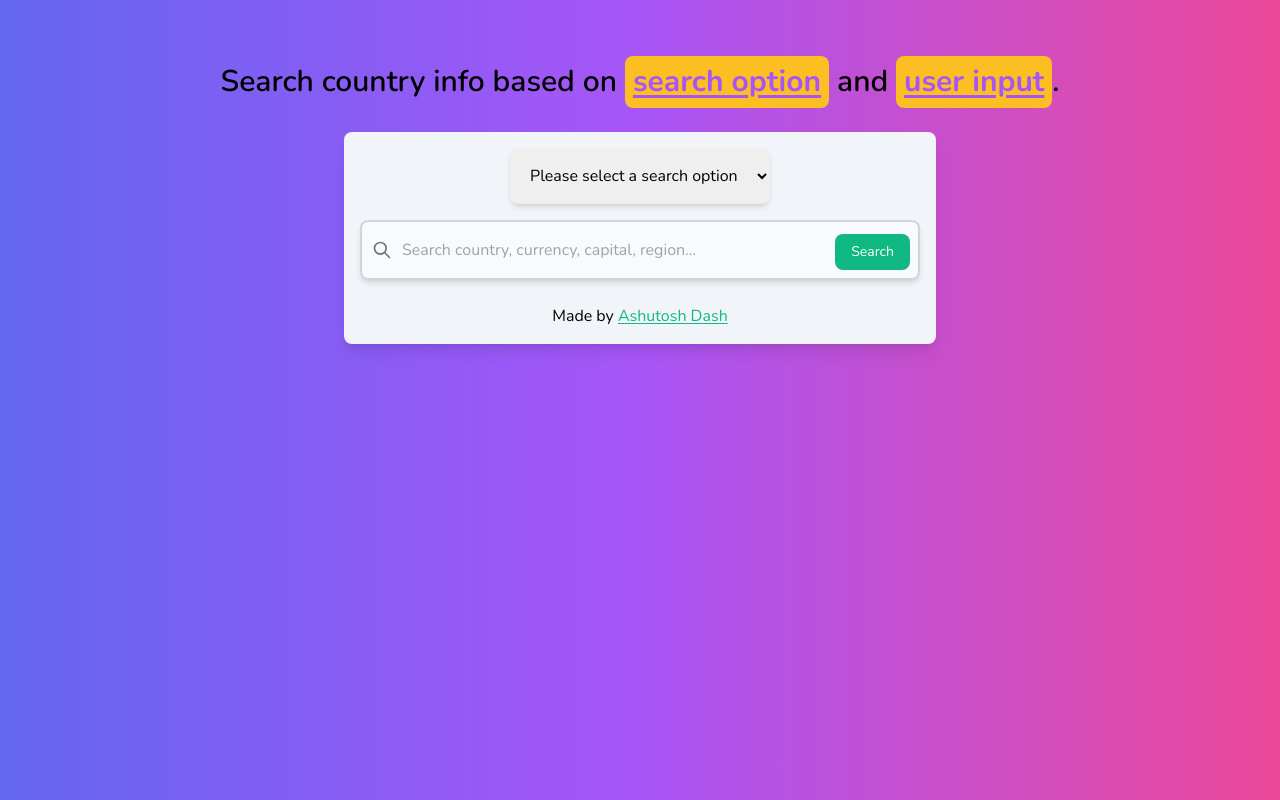
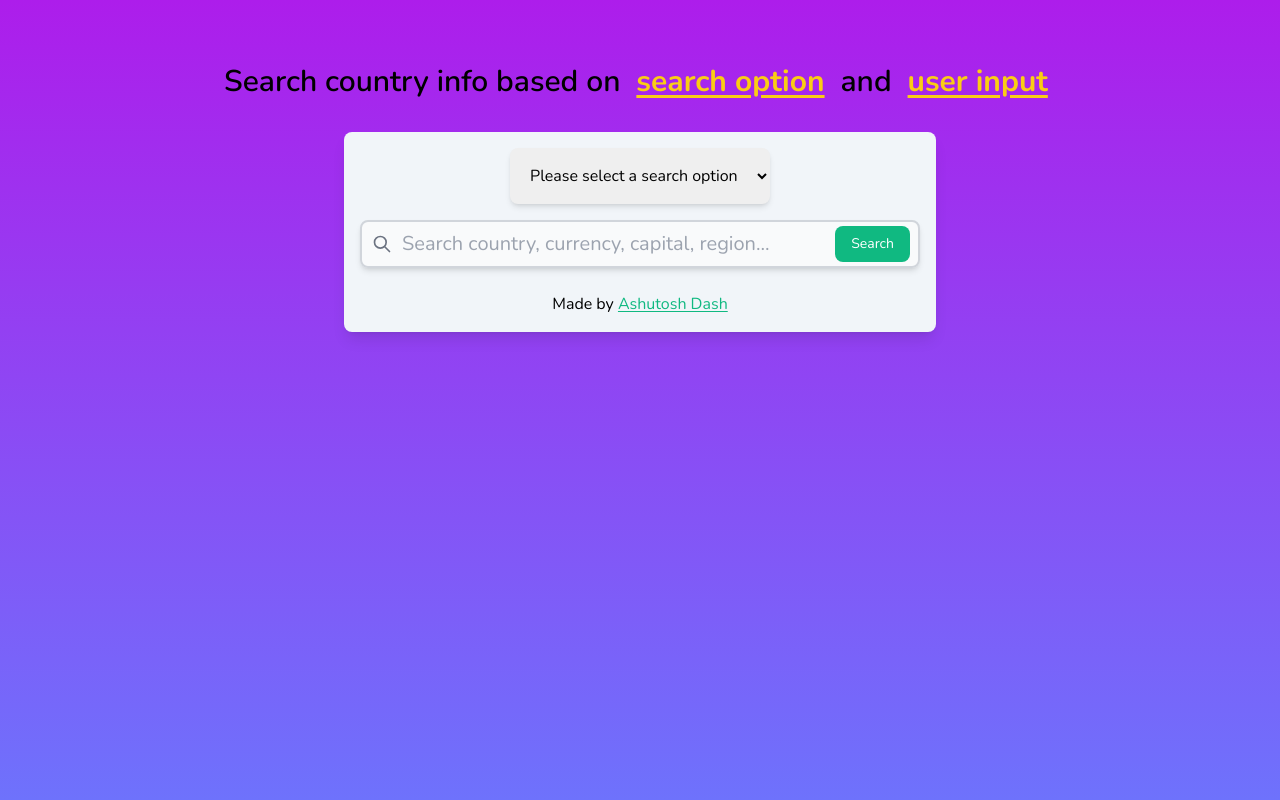
Before and after one commit to AshutoshDash1999/Open-Countries, a React (Create React App) app: page / in a window 1280 px wide. Built offline with nearby package versions, Linux system fonts and the light colour scheme.

Commit message:
add validations, ui update

```diff
--- a/package.json
+++ b/package.json
@@ -12,6 +12,7 @@
     "react": "^18.2.0",
     "react-dom": "^18.2.0",
     "react-scripts": "5.0.1",
+    "react-toastify": "^9.0.8",
     "web-vitals": "^2.1.4"
   },
   "scripts": {
--- a/src/App.css
+++ b/src/App.css
@@ -1,22 +1,22 @@
 ::-webkit-scrollbar {
-  width: 1vw; /* THIS WILL RESET THE DEFAULT SCORLLBAR STYLING */
+  width: 7px; /* THIS WILL RESET THE DEFAULT SCORLLBAR STYLING */
 }
 
 /* TO STYLE THE SCROLLBAR TRACK */
 ::-webkit-scrollbar-track {
   background-color: #e1e1e1; /* THIS WILL SET THE COLOR OF THE SCROLLBAR TRACK */
   border-radius: 5vw;
-  border: 0.3vw solid #ffffff;
+  border: 1px solid #ffffff;
 }
 
 /* TO STYLE THE SCROLLBAR THUMB */
 ::-webkit-scrollbar-thumb {
-  background: linear-gradient(to bottom, #ff00cc, #5c5ce8);
-  border: 0.3vw solid #ffffff;
+  border: 2px solid #ffffff;
   border-radius: 5vw;
+  background-image: linear-gradient(to right, #43e97b 0%, #38f9d7 100%);
 }
 
-@keyframes fadeInAnimation {
+@keyframes entranceAnimation {
     0% {
         transform: scale(0);
         opacity: 0;
@@ -27,8 +27,8 @@
      }
 }
 
-div.app-header{
-    animation: fadeInAnimation ease 0.5s;
+.entrance-animate{
+    animation: entranceAnimation ease 0.5s;
     animation-iteration-count: 1;
     animation-fill-mode: forwards;
 }
--- a/src/App.js
+++ b/src/App.js
@@ -1,5 +1,7 @@
 import React, { useEffect, useState } from "react";
 import axios from "axios";
+import { ToastContainer, toast } from "react-toastify";
+import "react-toastify/dist/ReactToastify.css";
 import "./App.css";
 import CountryInfoCard from "./Component/CountryInfoCard/CountryInfoCard";
 import ErrorMsg from "./Component/ErrorMsg/ErrorMsg";
@@ -15,37 +17,88 @@ const searchByOptions = [
   "subregion",
 ];
 
+const searchOptions = {
+  "Please select a search option": [
+    "null",
+    "Search country, currency, capital, region...",
+  ],
+  Name: ["name", "Search India, Russia..."],
+  Code: ["alpha", "Search by country code... "],
+  Currency: ["currency", "Search rupee, dollar..."],
+  Language: ["lang", "Search odia, tamil, hindi..."],
+  Capital: ["capital", "Search Delhi, Moscow, Tokyo..."],
+  Region: ["region", "Search Asia, africa, antartica..."],
+  Subregion: ["subregion", "Search south asia, north america..."],
+};
+
 function App() {
   const [inputData, setInputData] = useState({
     inputText: "",
     searchOption: "",
   });
   const [countryList, setCountryList] = useState([]);
-  const [error, setError] = useState("")
+  const [error, setError] = useState("");
+  const [placeholderText, setPlaceholderText] = useState(
+    "Search country, currency, capital, region..."
+  );
 
   const handleChange = (event) => {
     setInputData({
       ...inputData,
       [event.target.name]: event.target.value,
     });
+
+    if (`${event.target.value}` in searchOptions) {
+      setInputData({
+        ...inputData,
+        [event.target.name]: `${searchOptions[event.target.value][0]}`,
+      });
+      setPlaceholderText(searchOptions[event.target.value][1]);
+    }
   };
+
+  console.log(placeholderText);
 
   const fetchApi = () => {
     const apiurl = `https://restcountries.com/v3.1/${inputData.searchOption}/${inputData.inputText}`;
-    axios.get(apiurl).then((response) => {
+    if (
+      inputData.searchOption === "Please select a search option" ||
+      inputData.searchOption === ""
+    ) {
+      toast.error("Please select a search option");
+    } else {
+      axios
+        .get(apiurl)
+        .then((response) => {
           // console.log(response.data);
           setCountryList(response.data);
-      setError("")
-    }).catch((error)=>{
-      setError(<ErrorMsg/>)
+          setError("");
+          toast.success(
+            `Fetched ${response.data.length} item(s) Successfully!`
+          );
+        })
+        .catch((error) => {
+          setError(<ErrorMsg />);
+          toast.error(`Error: ${error}`);
         });
+    }
   };
 
+  return (
+    <div className="app-container h-full lg:h-screen flex flex-col items-center p-12">
+      <ToastContainer />
 
-  return (
-    <div className="app-container h-full lg:h-screen flex flex-col items-center bg-gradient-to-r from-indigo-500 via-purple-500 to-pink-500 p-12">
-      <h2 className="font-semibold text-3xl p-2 mb-4">Search country info based on <span className="inline-block font-extrabold text-purple-500 p-2 rounded-lg bg-amber-400 underline underline-offset-4">search option</span>  and <span className="inline-block font-extrabold text-purple-500 p-2 rounded-lg bg-amber-400 underline underline-offset-4">user input</span>.</h2>
-      <div className="app-header bg-slate-100 lg:w-1/2 rounded-lg p-4 mb-2 shadow-lg">
+      <h2 className="font-semibold text-3xl text-center p-2 mb-4 entrance-animate">
+        Search country info based on{" "}
+        <span className="inline-block font-extrabold text-yellow-400 p-2 rounded-lg underline underline-offset-4">
+          search option
+        </span>{" "}
+        and{" "}
+        <span className="inline-block font-extrabold text-yellow-400 p-2 rounded-lg underline underline-offset-4">
+          user input
+        </span>
+      </h2>
+      <div className="app-header bg-slate-100 lg:w-1/2 rounded-lg p-4 mb-2 shadow-lg entrance-animate">
         <div className="flex flex-col items-center space-y-4">
           <div className="">
             <select
@@ -54,7 +107,7 @@ function App() {
               id=""
               className="outline-none p-4 rounded-lg shadow-md font-medium"
             >
-              {searchByOptions.map((item) => (
+              {Object.keys(searchOptions).map((item) => (
                 <option
                   value={
                     item !== "Please select a search option" ? item : "null"
@@ -88,8 +141,8 @@ function App() {
               <input
                 type="search"
                 id="default-search"
-                className="block p-4 pl-10 w-full text-md font-medium text-gray-900 bg-gray-50 rounded-lg outline-none border-2 border-gray-300 focus:ring-emerald-500 focus:border-emerald-500 transition-all ease-in-out duration-200"
-                placeholder="Search country, currency, capital, region..."
+                className="block p-2 pl-10 w-full text-xl font-medium text-gray-900 bg-gray-50 rounded-lg outline-none border-2 border-gray-300 focus:ring-emerald-500 focus:border-emerald-500 transition-all ease-in-out duration-200"
+                placeholder={placeholderText}
                 required
                 name="inputText"
                 onChange={handleChange}
@@ -97,7 +150,7 @@ function App() {
               />
               <button
                 type="submit"
-                className="text-white absolute right-2.5 bottom-2.5 bg-emerald-500 hover:bg-emerald-700 focus:ring-4 focus:outline-none focus:ring-blue-300 font-medium rounded-lg text-sm px-4 py-2 transition-all ease-in-out duration-200"
+                className="text-white absolute right-2.5 bottom-1.5 bg-emerald-500 hover:bg-emerald-700 shadow-emerald-500/50 focus:outline-none font-medium rounded-lg text-sm px-4 py-2 transition-all ease-in-out duration-200"
                 onClick={fetchApi}
               >
                 Search
@@ -116,13 +169,34 @@ function App() {
         </p>
       </div>
       {error}
-      <section className="country-results flex flex-col p-4 h-96 overflow-y-auto mt-12">
+
+      <div>
+        <p
+          className={
+            countryList.length == 0
+              ? "hidden"
+              : "font-bold text-gray-200 p-2"
+          }
+        >
+          Items({countryList.length})
+        </p>
+      </div>
+      <section className="country-results flex flex-col p-2 h-96 overflow-y-auto mt-12">
         {countryList.map(
           (item) => (
             // console.log(item.name.official);
             <CountryInfoCard
               key={item.name.official}
+              commonName={item.name.common}
               officialName={item.name.official}
+              flag={item.flags.png}
+              currencyName={Object.values(item.currencies)[0].name}
+              currencySymbol={Object.values(item.currencies)[0].symbol}
+              capital={item.capital}
+              subRegion={item.subregion}
+              population={Number(item.population).toLocaleString()}
+              timezones={item.timezones}
+              map={item.maps.googleMaps}
             />
           )
           // <p>{item.name.official}</p>
--- a/src/Component/CountryInfoCard/CountryInfoCard.js
+++ b/src/Component/CountryInfoCard/CountryInfoCard.js
@@ -1,16 +1,63 @@
-import React from 'react'
-import "./CountryInfoCard.css"
+import React from "react";
+import "./CountryInfoCard.css";
 
-function CountryInfoCard({commonName, officialName, currency, capital, subRegion, region, map, population, timezones, flag}) {
+function CountryInfoCard({
+  commonName,
+  officialName,
+  currencyName,
+  currencySymbol,
+  capital,
+  subRegion,
+  map,
+  population,
+  timezones,
+  flag,
+}) {
   return (
-    <div className='country-card bg-white shadow-lg rounded-lg p-8 my-2'>
-        <p>{officialName}</p>
-        <p>{currency}</p>
-        <p>{capital}</p>
-        <p>{region}</p>
-
+    <div className="country-card bg-white shadow-lg rounded-lg p-8 my-2 max-w-3xl break-all">
+      <div className="flex items-center justify-between">
+        <img className="h-8 shadow-md border-2" src={flag} alt="" />
+        <p className="p-2 text-xl font-bold">
+          {officialName}
+          <span className="italic text-neutral-500">({commonName})</span>
+        </p>
+      </div>
+      <div className="flex flex-col justify-start md:flex-row md:justify-between md:space-x-4">
+        <div>
+          <p>
+            <span className="font-bold">Currency: </span>
+            <span>{currencyName}</span> <span>({currencySymbol})</span>
+          </p>
+          <p>
+            <span className="font-bold">Population: </span>
+            {population}
+          </p>
+          <p>
+            <span className="font-bold">Time Zones: </span>
+            {timezones}
+          </p>
+        </div>
+        <div>
+          <p>
+            <span className="font-bold">Capital: </span>
+            {capital}
+          </p>
+          <p>
+            <span className="font-bold">Region: </span>
+            {subRegion}
+          </p>
+          <p>
+            <a
+              className="cursor-pointer underline underline-offset-2 text-emerald-500"
+              href={map}
+            >
+              View Map
+            </a>
+          </p>
+        </div>
+      </div>
     </div>
-  )
+  );
 }
 
-export default CountryInfoCard
+export default CountryInfoCard;
--- a/src/index.css
+++ b/src/index.css
@@ -9,4 +9,7 @@
 body{
     font-family: var(--font-nunito);
     font-weight: 400;
+    background-image: linear-gradient(180deg, #ad1deb 0%, #6e72fc 100%);
+    background-repeat: no-repeat;
+    background-size: cover;
 }
```
Also changed, not shown: 1 other file (tests, documents, lock files or other folders). Lines whose indentation alone changed are shown as unchanged.
